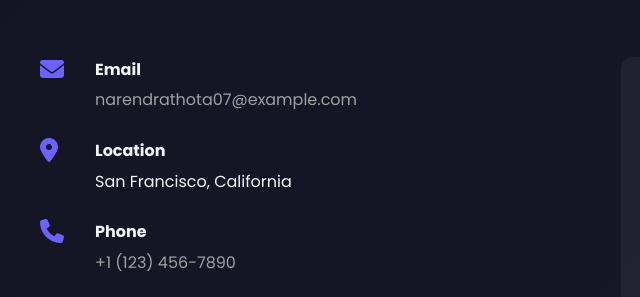
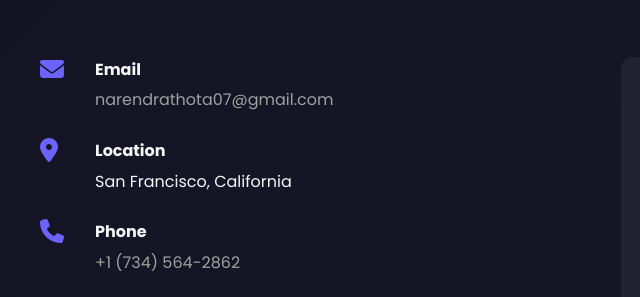
Before and after one commit to pysodev/ChenchuThota, a plain HTML site: page index.html in a window 1280 px wide. Shown: the part 7330-7627 px from the top of the page, 44-684 px from the left. Drawn offline with Linux system fonts and the light colour scheme.

Commit message:
Update index.html

```diff
--- a/index.html
+++ b/index.html
@@ -1211,7 +1211,7 @@
                         <i class="fas fa-envelope"></i>
                         <div class="contact-text">
                             <h4>Email</h4>
-                            <a href="mailto:narendrathota07@gmail.com">narendrathota07@example.com</a>
+                            <a href="mailto:narendrathota07@gmail.com">narendrathota07@gmail.com</a>
                         </div>
                     </div>
                     <div class="contact-item">
@@ -1225,7 +1225,7 @@
                         <i class="fas fa-phone"></i>
                         <div class="contact-text">
                             <h4>Phone</h4>
-                            <a href="tel:+11234567890">+1 (123) 456-7890</a>
+                            <a href="tel:+11234567890">+1 (734) 564-2862</a>
                         </div>
                     </div>
                     <div class="contact-item">
```
